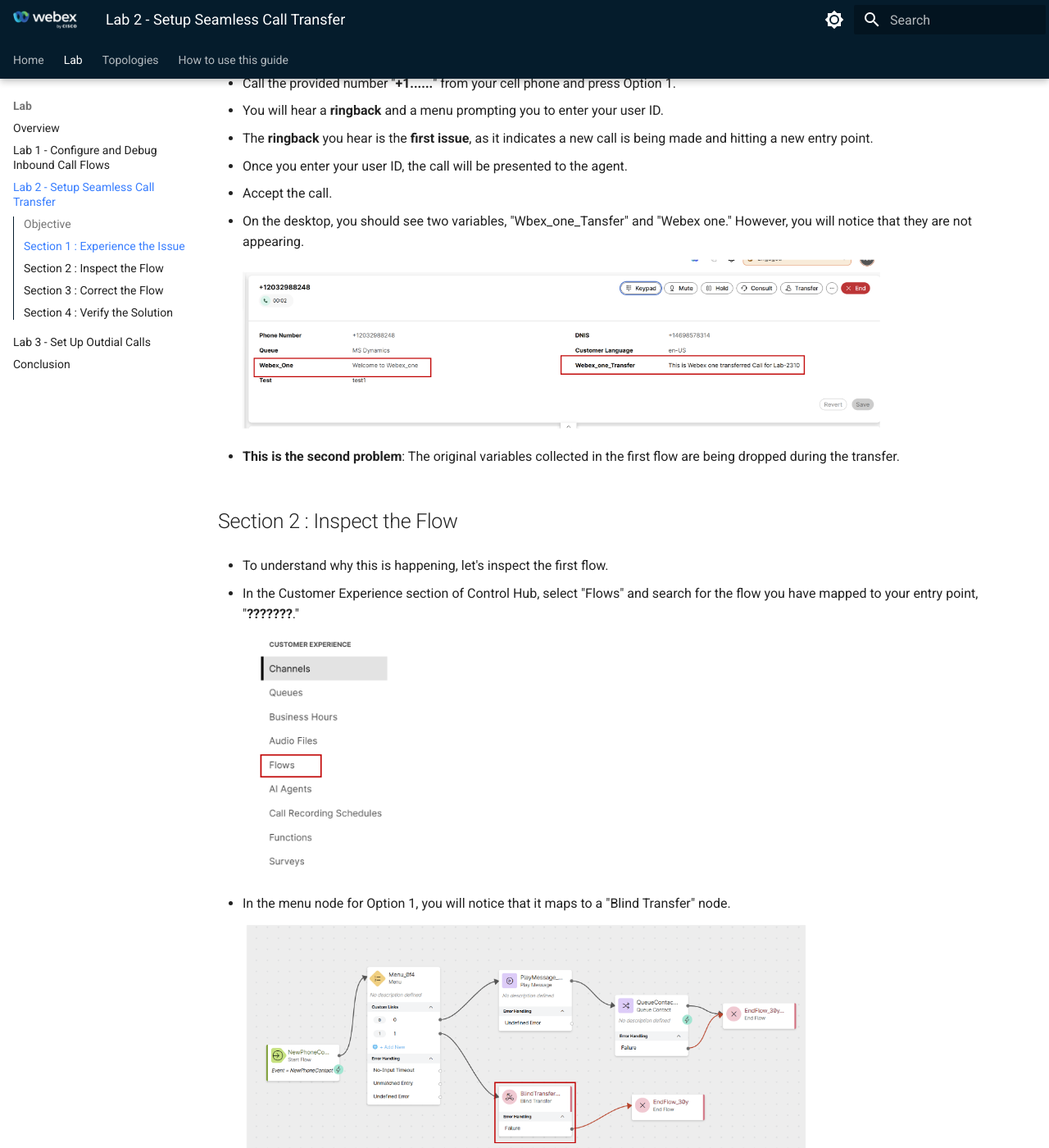
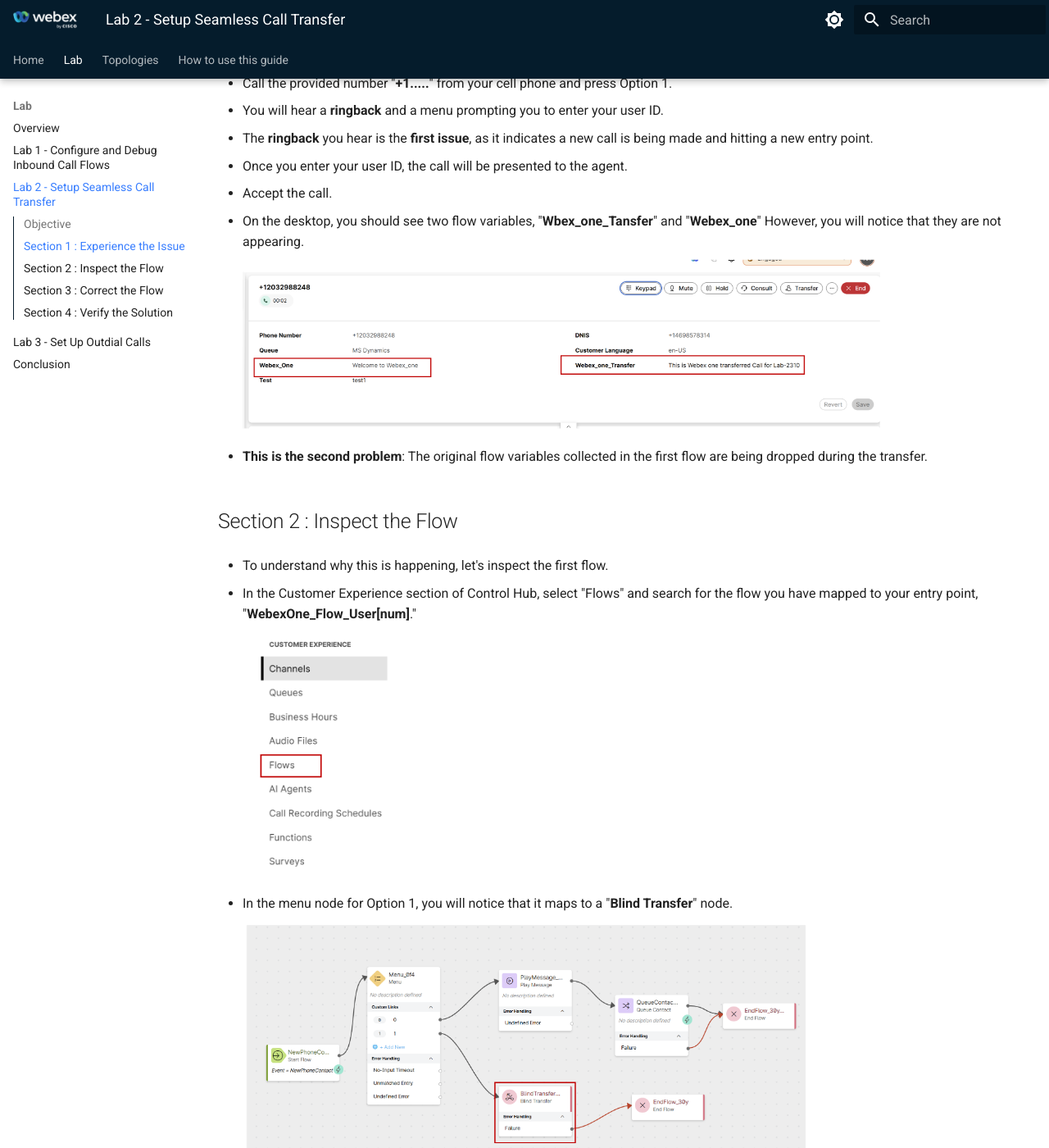
Before and after one commit to WebexCC-SA/LAB-2310, an MkDocs documentation site: the page built from docs/Excercise2.md, in a window 1280 px wide and 1400 px high, scrolled down 918 px. Shown: the whole window at 82% size. Built offline with MkDocs 1.6.1 and Material for MkDocs 9.7.7, drawn with Linux system fonts in a browser that asks for light colours; some of the changed text lies outside the part shown.

Commit message:
version1

```diff
--- a/docs/Excercise2.md
+++ b/docs/Excercise2.md
@@ -28,7 +28,7 @@
 
 - Ensure that the agent is logged into the desktop and has an "Available" status.
 
-- Call the provided number "**+1......**" from your cell phone and press Option 1.
+- Call the provided number "**+1.....**" from your cell phone and press Option 1.
 
 - You will hear a **ringback** and a menu prompting you to enter your user ID.
 
@@ -38,29 +38,29 @@
 
 - Accept the call.
 
-- On the desktop, you should see two variables, "Wbex_one_Tansfer" and "Webex one." However, you will notice that they are not appearing.
+- On the desktop, you should see two flow variables, "**Wbex_one_Tansfer**" and "**Webex_one**" However, you will notice that they are not appearing.
 
       ![Nav](./assets/2310_Excercise2_1_1.png){ width="800" }
 
-- **This is the second problem**: The original variables collected in the first flow are being dropped during the transfer.
+- **This is the second problem**: The original flow variables collected in the first flow are being dropped during the transfer.
 
 ## Section 2 : Inspect the Flow
 
 - To understand why this is happening, let's inspect the first flow.
 
-- In the Customer Experience section of Control Hub, select "Flows" and search for the flow you have mapped to your entry point, "**???????**."
+- In the Customer Experience section of Control Hub, select "Flows" and search for the flow you have mapped to your entry point, "**WebexOne_Flow_User[num]**."
 
       ![Nav](./assets/2310_Excercise2_1_2.png){ width="200" }
 
-- In the menu node for Option 1, you will notice that it maps to a "Blind Transfer" node.
+- In the menu node for Option 1, you will notice that it maps to a "**Blind Transfer**" node.
 
       ![Nav](./assets/2310_Excercise2_1_3.png){ width="700" }
 
-- Select the Blind Transfer node, and you will see it is transferring the call to a number "**??????**" that is mapped to a different flow called "**Webexone_transfer**"
+- Select the Blind Transfer node, and you will see it is transferring the call to a number "**19842990193**" that is mapped to a different flow called "**Webexone_transfer**"
 
       ![Nav](./assets/2310_Excercise2_1_4.png){ width="500" }
 
-- This is the core of the problem. We are instructing the flow to transfer the call to an external number, which creates a new call leg. As a result, the variables as well defined in this flow are not being passed to the "Webexone_transfer" flow.
+- This is the core of the problem. We are instructing the flow to transfer the call to an external number, which creates a new call leg. As a result, the variables as well defined in this flow are not being passed to the "**Webexone_transfer**" flow.
 
 - To check these variables, click on any empty space on the flow canvas and review the right side of the flow.
 
@@ -88,7 +88,7 @@
 
       ![Nav](./assets/2310_Excercise2_1_8.png){ width="200" }
 
-- In the GoTo Node's properties, select "Entry point" as the destination type and map it to "**Webexone_transfer_EP**"
+- In the GoTo Node's properties, select "Entry point" as the destination type and map it to "**WebexOne_Transfer_EP**"
 
       ![Nav](./assets/2310_Excercise2_1_9.png){ width="700" }
 
```
Also changed, not shown: other parts of docs/Excercise2.md (+1 -1 lines).
